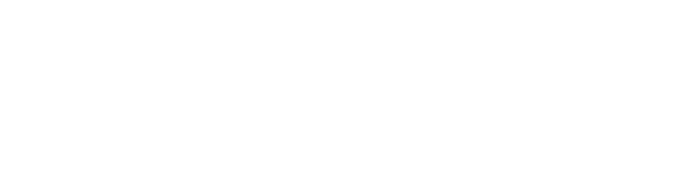
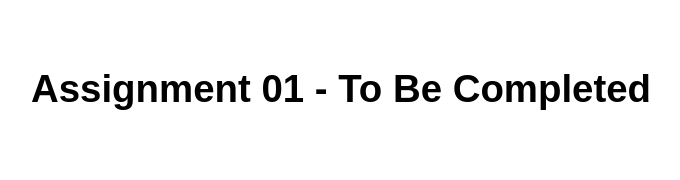
Before and after one commit to Carleton-BIT/template-assignment-01-IRM1005, a plain HTML site: page index.html in a window 1280 px wide. Shown: the whole page, without its empty margins (209-889 px from the left). Drawn offline with Linux system fonts and the light colour scheme.

Commit message:
Add default body styles

```diff
--- a/index.html
+++ b/index.html
@@ -2,7 +2,7 @@
 <html lang="en-ca">
   <head>
     <!-- Set the page title -->
-    <title>Assignment 01</title>
+    <title>Assignment 01 - To Be Completed</title>
 
     <!-- Set the charset we're using to UTF-8 -->
     <meta charset="UTF-8" />
@@ -12,6 +12,18 @@
 
     <!-- Specifies the document mode for Internet Explorer -->
     <meta http-equiv="X-UA-Compatible" content="ie=edge" />
+
+    <!-- Set some default styles for the page -->
+    <style>
+      body {
+        font-family: Arial, Helvetica, sans-serif;
+        font-size: 1.2rem;
+        line-height: 1.6;
+        margin: 0 auto;
+        max-width: 800px;
+        padding: 2rem;
+      }
+    </style>
   </head>
   <body>
     <!--
@@ -19,5 +31,6 @@
       YOU HAVE TO MODIFY THE HTML TO BUILD YOUR AWESOME PAGE
 
     -->
+    <h1>Assignment 01 - To Be Completed</h1>
   </body>
 </html>
```
